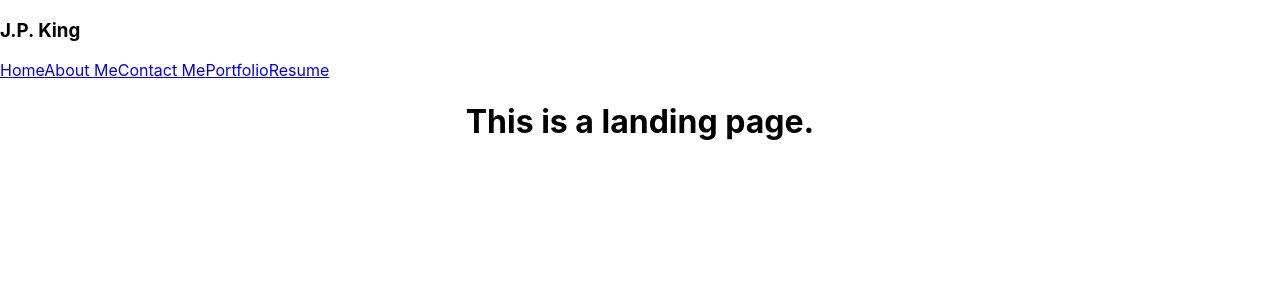
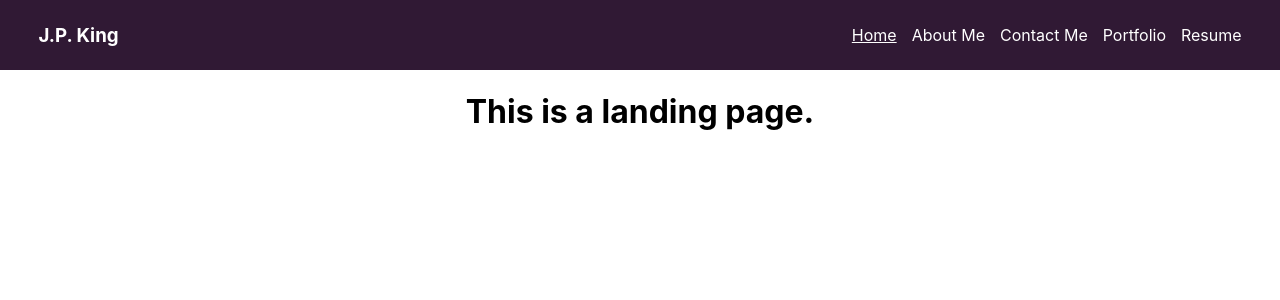
Before and after one commit to jp-king-1337/react_portfolio, a React (Create React App) app: page / in a window 1280 px wide. Shown: the top 300 px of the page. Built offline with nearby package versions, Linux system fonts and the light colour scheme.

Commit message:
Header basic styling

```diff
--- a/src/components/Header.js
+++ b/src/components/Header.js
@@ -4,10 +4,10 @@ import { NavLink } from "react-router-dom";
 export default function Header(props) {
 
     return (
-        <header>
+        <header className="row justify-between align-center">
             <h3>J.P. King</h3>
 
-            <nav>
+            <nav className="row">
                 <NavLink to="/">Home</NavLink>
                 <NavLink to="/about">About Me</NavLink>
                 <NavLink to="/contact">Contact Me</NavLink>
--- a/src/index.css
+++ b/src/index.css
@@ -45,6 +45,7 @@ code {
     text-align: center;
 }
 
+/* Non-page Styles */
 .loading,
 .not-found {
     position: absolute;
@@ -58,3 +59,24 @@ code {
     align-items: center;
     background: #fff;
 }
+
+/* Component Style */
+header {
+    background: #301934;
+    padding: 5px 3%;
+    color: #fff;
+    margin: 0 0 20px 0;
+}
+
+header nav a {
+    color: #fff;
+    text-decoration: none;
+}
+
+header nav a:not(:last-child) {
+    margin: 0 15px 0 0;
+}
+
+header nav a.active {
+    text-decoration: underline;
+}
```
